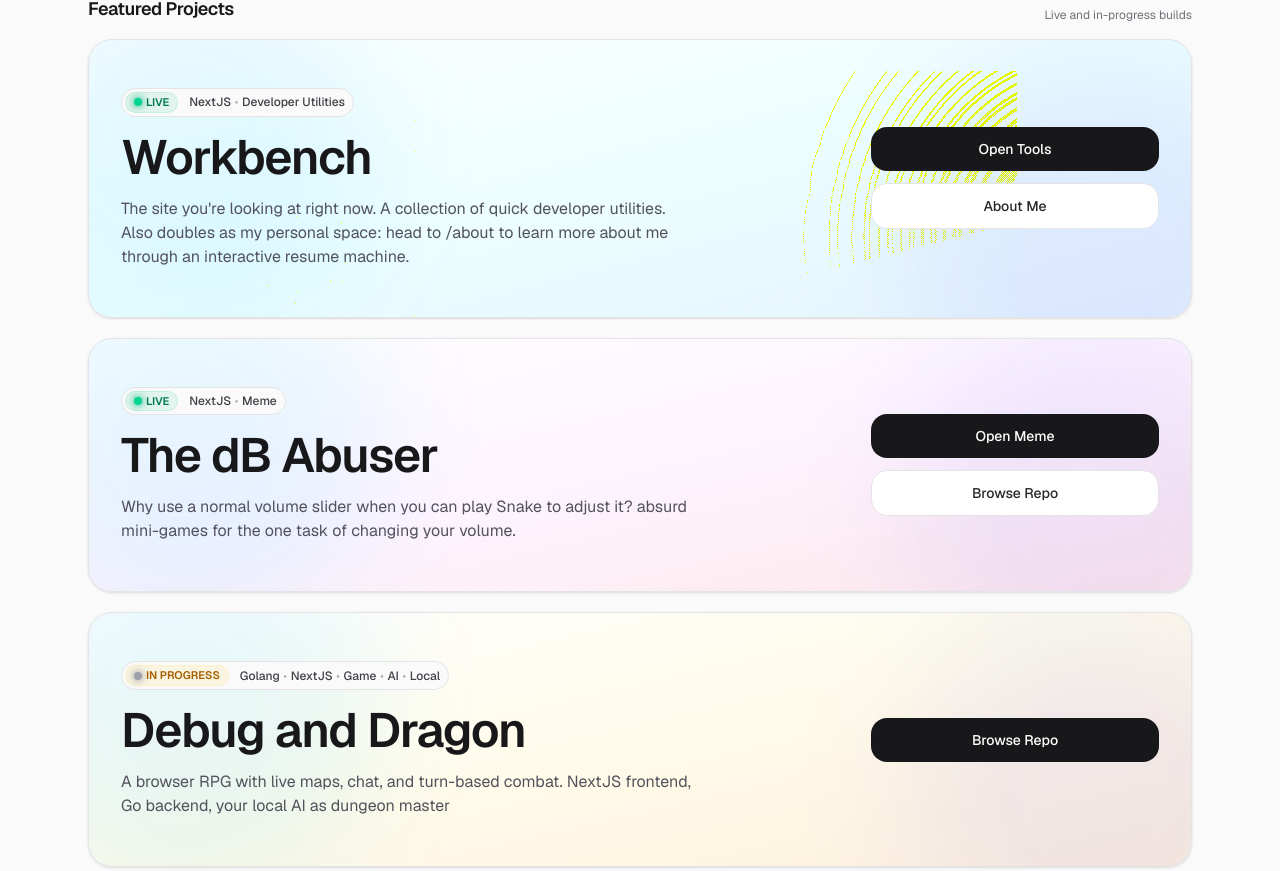
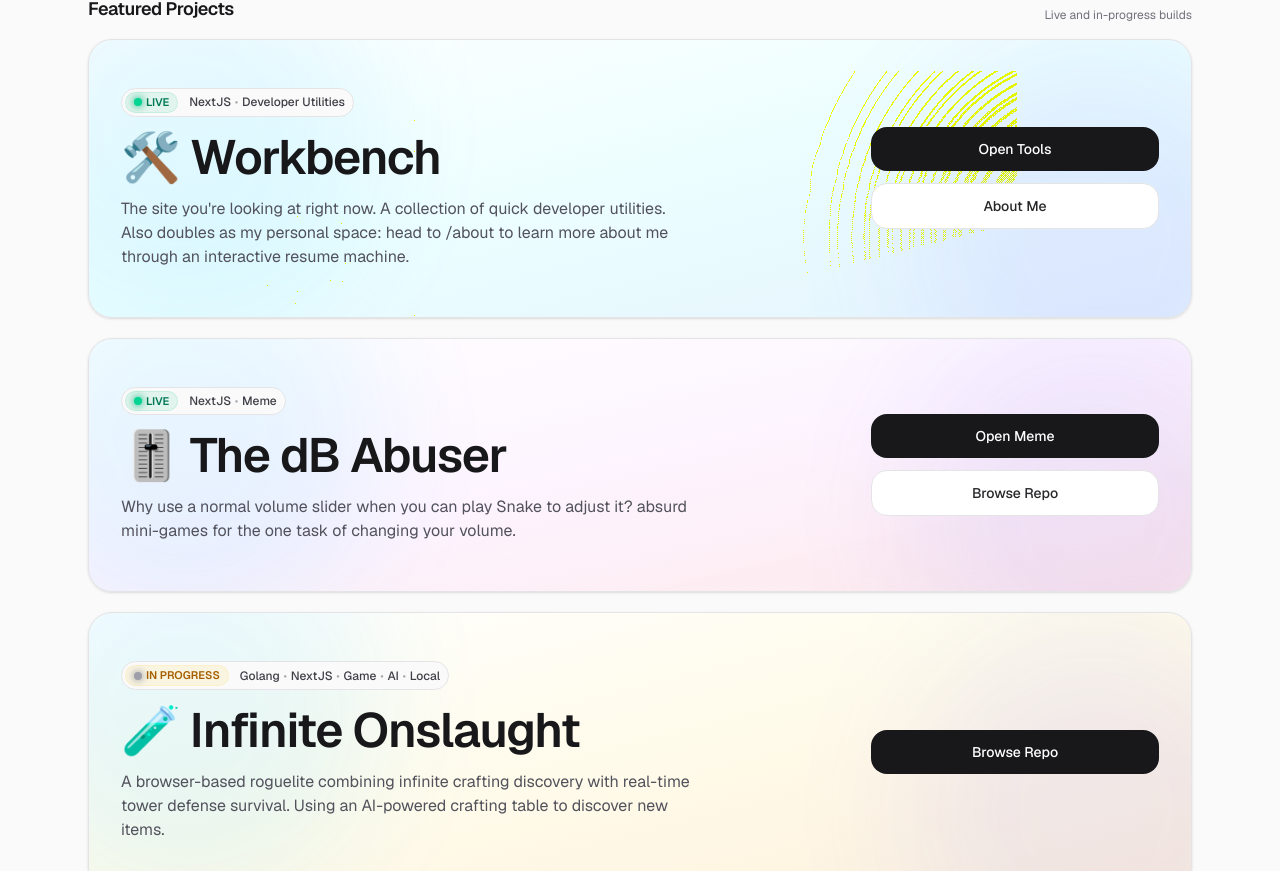
Before and after one commit to NopksForge/workbench, a Next.js app: page / in a window 1280 px wide. Shown: the part 438-1309 px from the top of the page. Built offline with nearby package versions, Linux system fonts and the light colour scheme.

Commit message:
✨ feat: add infinite onslaught

```diff
--- a/app/page.tsx
+++ b/app/page.tsx
@@ -29,7 +29,7 @@ export default function Home() {
 
           <div className="flex flex-col gap-y-5">
             <HomeHero
-            title="Workbench"
+              title="🛠️ Workbench"
               tag={["NextJS", "Developer Utilities"]}
               description="The site you're looking at right now. A collection of quick developer utilities. Also doubles as my personal space: head to /about to learn more about me through an interactive resume machine."
               link={[
@@ -50,7 +50,7 @@ export default function Home() {
               bgClass="bg-gradient-to-br from-white via-cyan-50 to-sky-100/80 dark:from-zinc-950 dark:via-sky-950/30 dark:to-cyan-950/20"
             />
             <HomeHero
-            title="The dB Abuser"
+              title="🎚️ The dB Abuser"
               tag={["NextJS", "Meme"]}
               description="Why use a normal volume slider when you can play Snake to adjust it? absurd mini-games for the one task of changing your volume."
               link={[
@@ -67,7 +67,20 @@ export default function Home() {
               bgClass="bg-gradient-to-br from-white via-fuchsia-50 to-rose-100/80 dark:from-zinc-950 dark:via-fuchsia-950/25 dark:to-rose-950/20"
             />
             <HomeHero
-            title="Debug and Dragon"
+              title="🧪 Infinite Onslaught"
+              tag={["Golang", "NextJS", "Game", "AI", "Local"]}
+              description="A browser-based roguelite combining infinite crafting discovery with real-time tower defense survival. Using an AI-powered crafting table to discover new items."
+              link={[
+                {
+                  href: "https://github.com/NopksForge/infinite-onslaught",
+                  label: "Browse Repo",
+                },
+              ]}
+              islive={false}
+              bgClass="bg-gradient-to-br from-white via-amber-50 to-orange-100/80 dark:from-zinc-950 dark:via-amber-950/20 dark:to-orange-950/20"
+            />
+            <HomeHero
+              title="🎲 Debug and Dragon"
               tag={["Golang", "NextJS", "Game", "AI", "Local"]}
               description="A browser RPG with live maps, chat, and turn-based combat. NextJS frontend, Go backend, your local AI as dungeon master"
               link={[
```
Also changed, not shown: 1 other file (tests, documents, lock files or other folders). Lines whose indentation alone changed are shown as unchanged.
